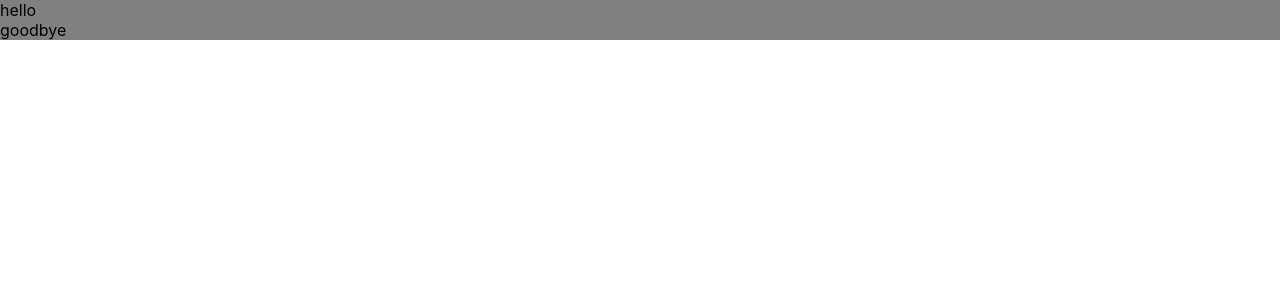
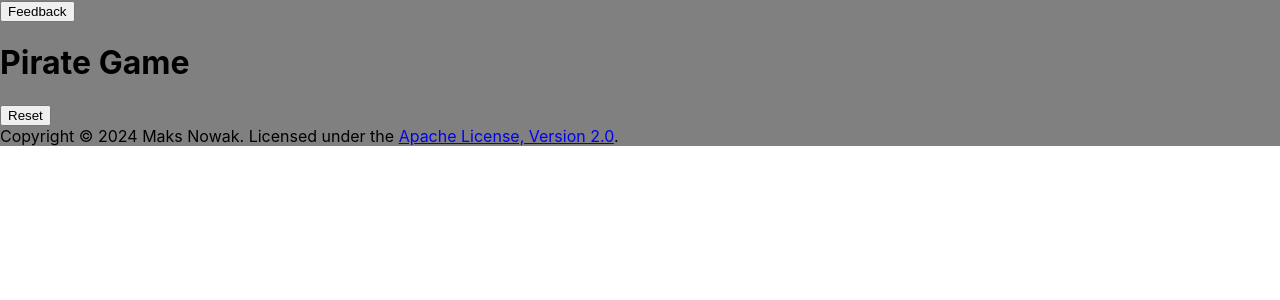
Before and after one commit to f2reninj5/pirategame3.0, a React (Create React App) app: page / in a window 1280 px wide. Shown: the top 300 px of the page. Built offline with nearby package versions, Linux system fonts and the light colour scheme.

Commit message:
Started app layout

```diff
--- a/src/App.css
+++ b/src/App.css
@@ -1,38 +1,3 @@
 .App {
-  text-align: center;
+    position: relative;
 }
-
-.App-logo {
-  height: 40vmin;
-  pointer-events: none;
-}
-
-@media (prefers-reduced-motion: no-preference) {
-  .App-logo {
-    animation: App-logo-spin infinite 20s linear;
-  }
-}
-
-.App-header {
-  background-color: #282c34;
-  min-height: 100vh;
-  display: flex;
-  flex-direction: column;
-  align-items: center;
-  justify-content: center;
-  font-size: calc(10px + 2vmin);
-  color: white;
-}
-
-.App-link {
-  color: #61dafb;
-}
-
-@keyframes App-logo-spin {
-  from {
-    transform: rotate(0deg);
-  }
-  to {
-    transform: rotate(360deg);
-  }
-}
--- a/src/App.tsx
+++ b/src/App.tsx
@@ -3,15 +3,24 @@ import './App.css';
 import Panel from "./containers/Panel";
 import Header from "./containers/Header";
 import Footer from "./containers/Footer";
+import Rules from "./components/Rules";
 
 function App() {
     return (
-        <main>
-            <Header><p>hello</p></Header>
+        <main className="App">
+            <Header>
+                <button>Feedback</button>
+                <h1>Pirate Game</h1>
+                <button>Reset</button>
+            </Header>
+            <Panel>
+                <Rules></Rules>
+
+            </Panel>
             <Panel></Panel>
             <Panel></Panel>
-            <Panel></Panel>
-            <Footer><p>goodbye</p></Footer>
+            <Footer><p>Copyright © 2024 Maks Nowak. Licensed under the <a
+                href="https://www.apache.org/licenses/LICENSE-2.0">Apache License, Version 2.0</a>.</p></Footer>
         </main>
     );
 }
--- /dev/null
+++ b/src/components/Rules.tsx
@@ -0,0 +1,9 @@
+import React from 'react';
+
+function Rules() {
+    return (
+        <></>
+    );
+}
+
+export default Rules;
--- a/src/containers/Panel.tsx
+++ b/src/containers/Panel.tsx
@@ -1,6 +1,6 @@
-import React from 'react';
+import React, {ReactNode} from 'react';
 
-function Panel() {
+function Panel({children}: { children: ReactNode }) {
     return (
         <div></div>
     );
--- a/src/index.css
+++ b/src/index.css
@@ -12,6 +12,12 @@ code {
     monospace;
 }
 
+#root {
+    position: absolute;
+    width: 100%;
+    min-height: 100%;
+}
+
 p {
     margin: 0;
 }
```
Also changed, not shown: src/components/GridHistory.tsx (added, +9 -0 lines).
